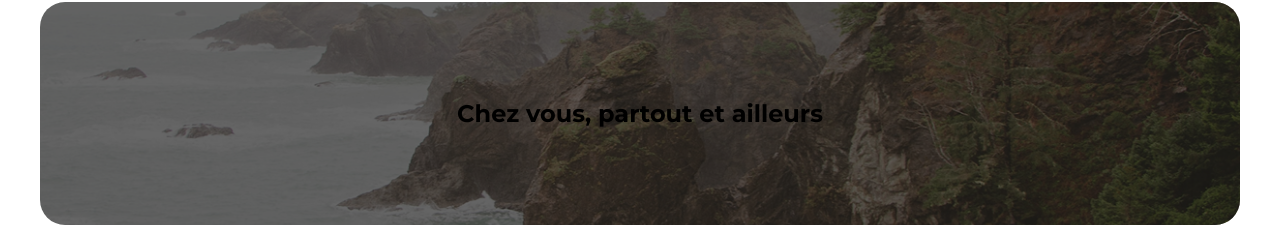
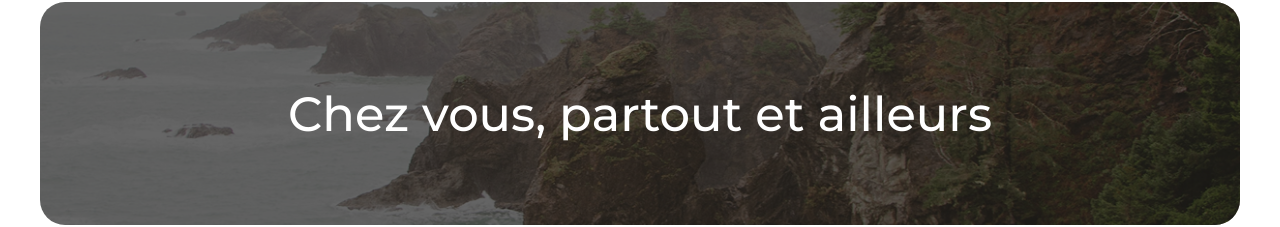
Before and after one commit to J1nu-Lo3/Kasa-Project, a React (Vite) app: page / in a window 1280 px wide. Shown: the part 146-373 px from the top of the page. Built offline with nearby package versions, Linux system fonts and the light colour scheme.

Commit message:
leger correction

```diff
--- a/src/components/BannerHome.jsx
+++ b/src/components/BannerHome.jsx
@@ -4,7 +4,7 @@ import "./BannerHome.scss";
 function Banner() {
   return (
     <section className="banner-home" style={{ backgroundImage: `url(${Img})` }}>
-      <h1 className="banner__title">Chez vous, partout et ailleurs</h1>
+      <h1 className="banner-home__title">Chez vous, partout et ailleurs</h1>
     </section>
   );
 }
```
